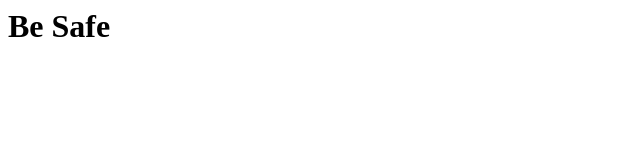
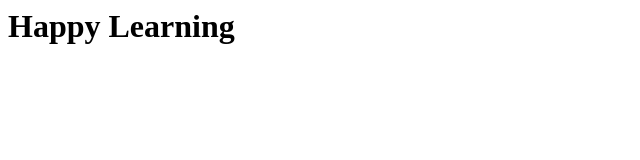
Before and after one commit to radixdt12020/LearningGIT, a plain HTML site: page aboutus.html in a window 1280 px wide. Shown: the whole page, without its empty margins (0-640 px from the left). Drawn offline with Linux system fonts and the light colour scheme.

Commit message:
Update aboutus.html

```diff
--- a/aboutus.html
+++ b/aboutus.html
@@ -3,6 +3,6 @@
 
 </head>
 <body>
-    <h1>Be Safe</h1>
+    <h1>Happy Learning</h1>
 </body>
 </html>
```
